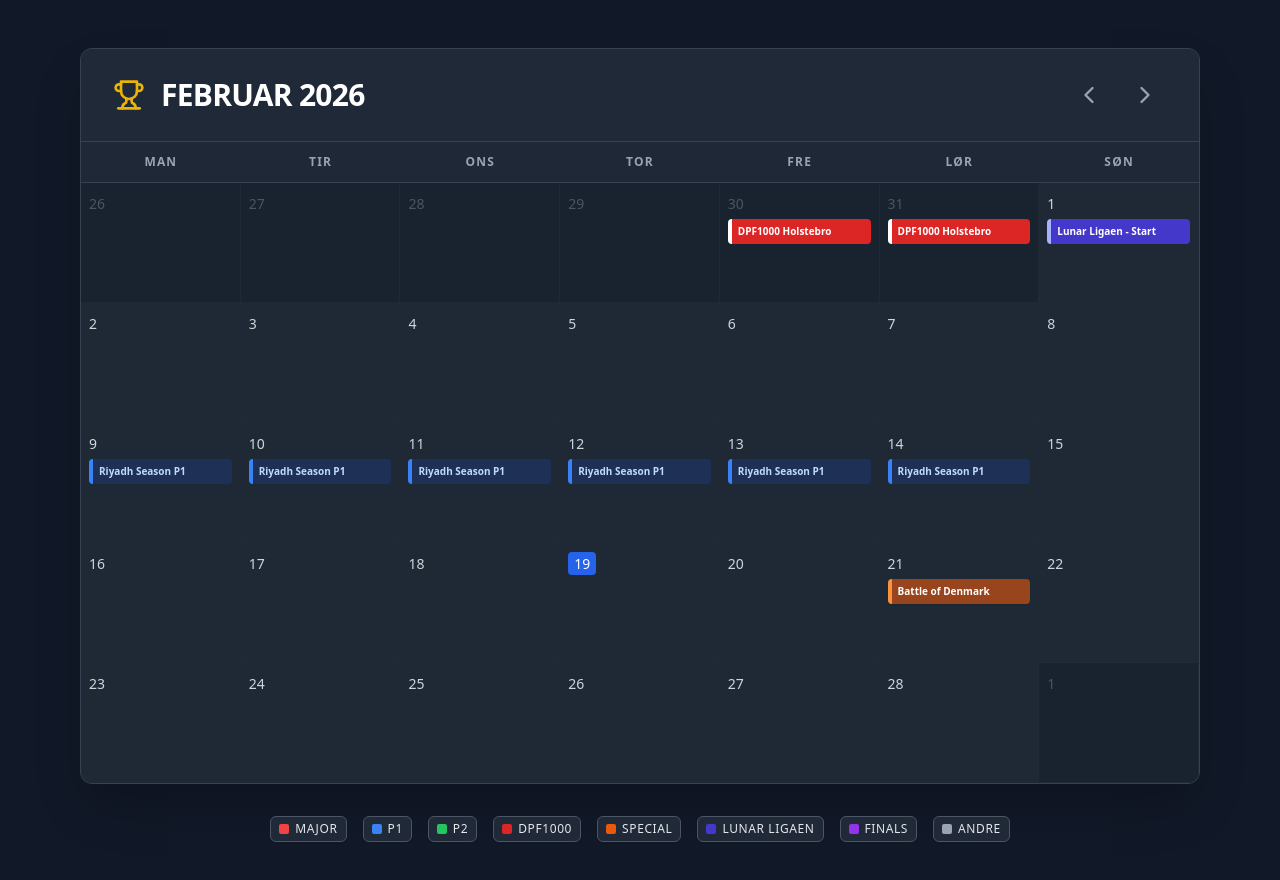
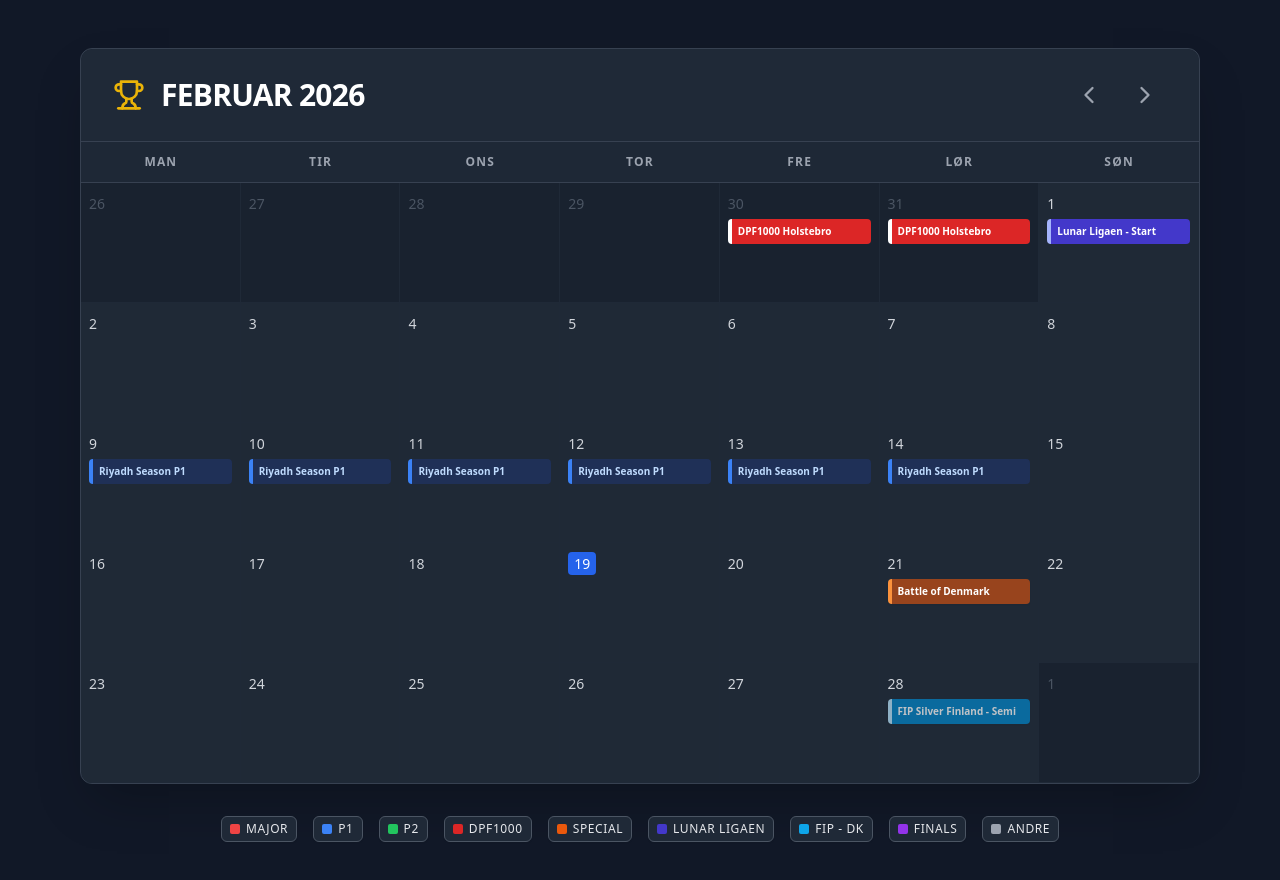
Before and after one commit to Danielh21/padel-calendar, a React (Vite) app: page / in a window 1280 px wide. Shown: the top 880 px of the page. Built offline with nearby package versions, Linux system fonts and the light colour scheme.

Commit message:
Added link to FIPwith DK presents

```diff
--- a/src/App.jsx
+++ b/src/App.jsx
@@ -29,6 +29,7 @@
     { id: 'DPF1000', color: 'bg-red-600' },
     { id: 'Special', color: 'bg-orange-600' },
     { id: 'Lunar Ligaen', color: 'bg-indigo-700' },
+    { id: 'FIP - DK', color: 'bg-sky-500' },
     { id: 'Finals', color: 'bg-purple-600' },
     { id: 'Andre', color: 'bg-gray-400' }
   ];
@@ -144,7 +145,9 @@
                               ? "bg-orange-600/60 border-orange-400 text-white shadow-sm"
                               : t.category === "Lunar Ligaen"
                                 ? "bg-indigo-700 border-indigo-300 text-white font-bold"
-                                : t.category === "Finals"
+                                : t.category === "FIP - DK"
+                                  ? "bg-sky-600 border-sky-200 text-white font-bold shadow-sm animate-pulse"
+                                  : t.category === "Finals"
                                   ? "bg-purple-900/40 border-purple-500 text-purple-200"
                                   : "bg-gray-700/40 border-gray-400 text-gray-200"
                   }`}
--- a/src/tournaments.json
+++ b/src/tournaments.json
@@ -24,6 +24,14 @@
     "padel_stream_yt": {
       "label": "Padel Stream (YouTube)",
       "url": "https://www.youtube.com/@PadelStream"
+    },
+    "danske_padel_klip": {
+      "label": "Danske Padel Klip (YouTube)",
+      "url": "https://www.youtube.com/@DanskePadelKlip"
+    },
+    "fip_finland_live": {
+      "label": "Se kampen her (Live)",
+      "url": "https://www.youtube.com/live/K9WAmLfHxdA"
     }
   },
   "tournaments": [
@@ -36,6 +44,16 @@
       "end_date": "2026-01-31",
       "description": "Sæsonåbner for den danske DPF1000-tour. Forvent den danske elite samlet i Holstebro.",
       "streaming_link_ids": ["padel_tv"]
+    },
+    {
+      "id": 47,
+      "name": "FIP Silver Finland - Semi",
+      "location": "Finland",
+      "category": "FIP - DK",
+      "start_date": "2026-02-28",
+      "end_date": "2026-02-28",
+      "description": "Semi-finale mod #19 og #25 i verden. Oscar Sebber Gormsen & Albin Olsson kæmper om en plads i finalen!",
+      "streaming_link_ids": ["fip_finland_live", "danske_padel_klip"]
     },
     {
       "id": 40,
@@ -80,12 +98,12 @@
     {
       "id": 45,
       "name": "Nordisk Mesterskab",
-      "location": "Vejle Padelcenter, DK",
+      "location": "TBD, Skandinavien",
       "category": "Special",
       "start_date": "2026-03-13",
       "end_date": "2026-03-15",
       "description": "De bedste spillere fra Norden dyster om titlen som Nordisk Mester.",
-      "streaming_link_ids": ["padel_stream_web", "padel_stream_yt", "padel_tv"]
+      "streaming_link_ids": ["padel_stream_web", "padel_tv"]
     },
     {
       "id": 5,
```
Also changed, not shown: 1 other file (tests, documents, lock files or other folders).
